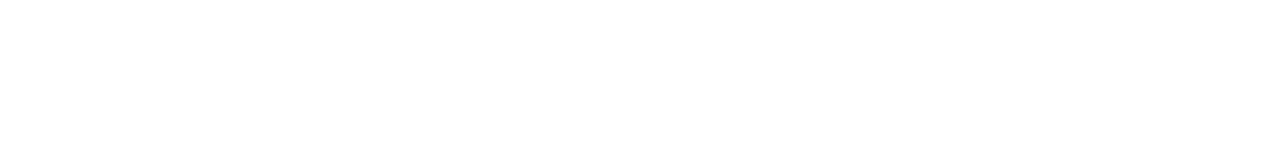
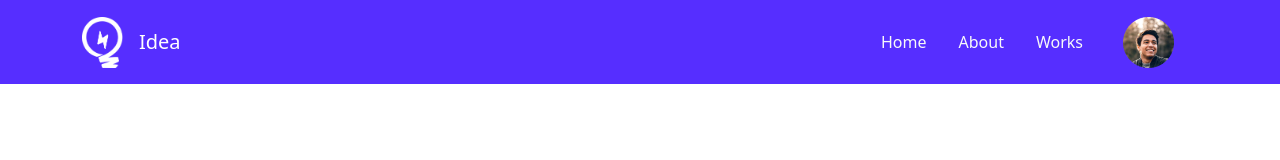
Before and after one commit to EmtiazHossainE2/leader-board-using-b5, a plain HTML site: page index.html in a window 1280 px wide. Drawn offline with nearby package versions, Linux system fonts and the light colour scheme.

Commit message:
nav bar added

```diff
--- a/index.html
+++ b/index.html
@@ -13,7 +13,37 @@
 
 </head>
 <body>
-
+    <!-- navigation area  -->
+    <header >
+        <nav class=" navbar navbar-expand-lg navbar-dark" style="background-color: #562EFF; " >
+            <div class="container">
+                <a class="navbar-brand d-flex align-items-center" href="#">
+                    <img src="images/icons/logo.png" alt="" width="41" height="51" class="d-inline-block align-text-top">
+                    <span class="ms-3">Idea</span>
+                </a>
+                <button class="navbar-toggler" type="button" data-bs-toggle="collapse" data-bs-target="#navbarSupportedContent" aria-controls="navbarSupportedContent" aria-expanded="false" aria-label="Toggle navigation">
+                    <span class="navbar-toggler-icon"></span>
+                </button>
+                <div class="collapse navbar-collapse" id="navbarSupportedContent">
+                    <ul class="navbar-nav ms-auto mb-2 mb-lg-0 d-flex align-items-center">
+                    <li class="nav-item me-3">
+                        <a class="nav-link text-light" aria-current="page" href="#">Home</a>
+                    </li>
+                    <li class="nav-item me-3">
+                        <a class="nav-link text-light " aria-current="page" href="#">About</a>
+                    </li>
+                    <li class="nav-item me-4">
+                        <a class="nav-link  text-light" aria-current="page" href="#">Works</a>
+                    </li>
+                    <li class="nav-item me-3">
+                        <a class="nav-link " aria-current="page" href="#">
+                            <img src="images/icons/profile.png" alt=""  width="51" height="51" class="d-inline-block align-text-top" >
+                        </a>
+                    </li>
+                </div>
+            </div>
+          </nav>
+    </header>
 
 
 
```
